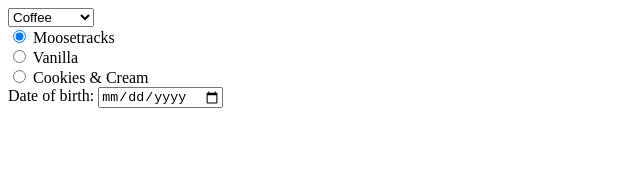
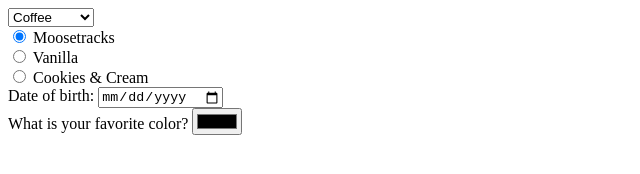
Before and after one commit to Jeroenemo/form-input-types, a plain HTML site: page index.html in a window 1280 px wide. Shown: the whole page, without its empty margins (0-640 px from the left). Drawn offline with Linux system fonts and the light colour scheme.

Commit message:
add color selector
Co-authored-by: Morgan Bradford <morganjbradford95@gmail.com>

```diff
--- a/index.html
+++ b/index.html
@@ -35,6 +35,10 @@
         <label for="born">Date of birth:</label>
         <input id="born" class="form-control" type="date">
       </div>
+      <div class="form-group">
+        <label for="color">What is your favorite color?</label>
+        <input id="color" class="form-control" type="color">
+      </div>
     </form>
   </div>
 </body>
--- a/js/scripts.js
+++ b/js/scripts.js
@@ -3,5 +3,6 @@ $(document).ready(function() {
     const beverage = parseInt($("#beverage").val());
     const flavor = $("input:radio)[name=flavor]:checked").val();
     const dob = $("#born").val();
+    const favoriteColor = $("#color").val();
   });
 });
```
